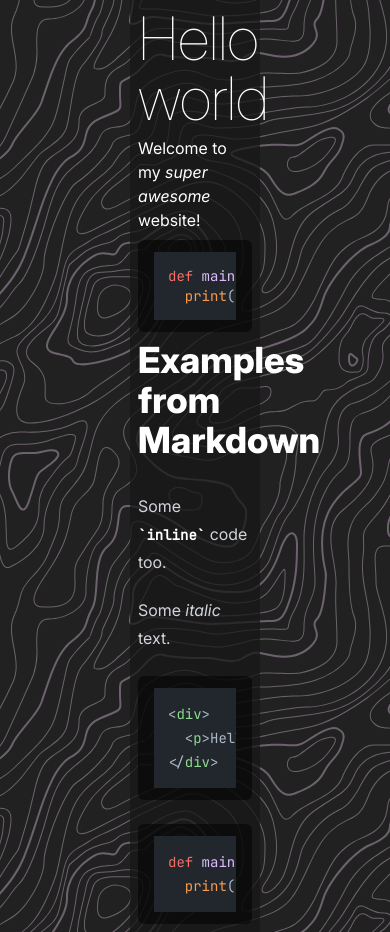
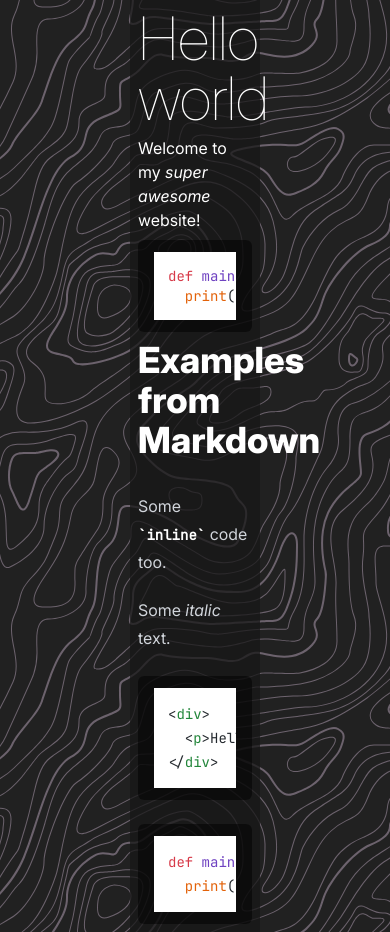
Before and after one commit to MedicodiBiscotti/personal-website, a Next.js app: page / in a window 390 px wide. Built offline with nearby package versions, Linux system fonts and the light colour scheme.

Commit message:
load highlight themes based on dark theme media query

```diff
--- /dev/null
+++ b/src/app/highlight-themes.css
@@ -0,0 +1,3 @@
+@import "highlight.js/styles/github.min.css" (prefers-color-scheme: light);
+@import "highlight.js/styles/github-dark-dimmed.min.css"
+  (prefers-color-scheme: dark);
--- a/src/app/layout.tsx
+++ b/src/app/layout.tsx
@@ -1,5 +1,6 @@
+// sort-imports-ignore
 import "./globals.css";
-import "highlight.js/styles/github-dark-dimmed.min.css";
+import "./highlight-themes.css";
 import type { Metadata } from "next";
 
 export const metadata: Metadata = {
```
Also changed, not shown: src/app/globals.css.
